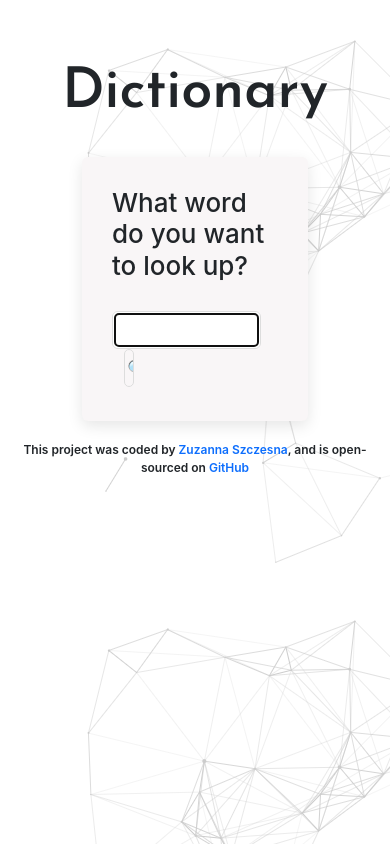
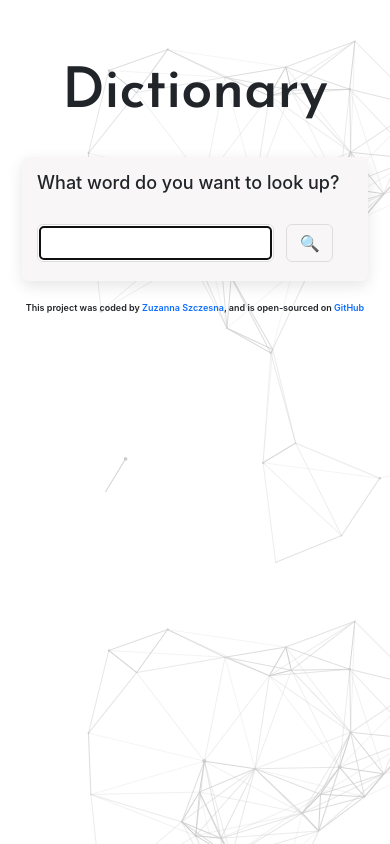
Before and after one commit to zszczesna/dictionary, a React (Create React App) app: page / in a window 390 px wide. Built offline with nearby package versions, Linux system fonts and the light colour scheme.

Commit message:
added titles to links

```diff
--- a/public/index.html
+++ b/public/index.html
@@ -29,6 +29,7 @@
       Learn how to configure a non-root public URL by running `npm run build`.
     -->
     <title>Dictionary App 📚</title>
+    <meta name="description" content="Dictionary App that allows it's user to look up the definition, synonym and example of any word of choice">
   </head>
   <body>
     <noscript>You need to enable JavaScript to run this app.</noscript>
--- a/src/App.css
+++ b/src/App.css
@@ -19,3 +19,9 @@ footer {
 footer a {
   text-decoration: none;
 }
+
+@media (max-width: 576px) {
+  footer {
+    font-size: 9px;
+  }
+}
--- a/src/App.js
+++ b/src/App.js
@@ -8,7 +8,7 @@ function App() {
       <div className="container">
         <Dictionary />
 
-        <footer>This project was coded by <a href="https://www.linkedin.com/in/zszczesna/?locale=en_US" target="_blank">Zuzanna Szczesna</a>, and is open-sourced on <a href="https://github.com/zszczesna/dictionary" target="_blank">GitHub</a></footer>
+        <footer>This project was coded by <a href="https://www.linkedin.com/in/zszczesna/?locale=en_US" target="_blank" title="Zuzanna Szczesna's Linkedin Account" rel="noreferrer">Zuzanna Szczesna</a>, and is open-sourced on <a href="https://github.com/zszczesna/dictionary" target="_blank" title="Link to Dictionary's code" rel="noreferrer">GitHub</a></footer>
       </div>
     </div>
   );
--- a/src/Dictionary.css
+++ b/src/Dictionary.css
@@ -32,5 +32,24 @@
 }
 
 .Dictionary .btn:hover {
-  background: #f7f7f7;
+  background: #fff;
 }
+
+@media (max-width: 576px) {
+  .Dictionary section {
+    padding: 15px;
+    margin: 20px 10px;
+  }
+
+  .Dictionary h2 {
+    font-size: 18px;
+  }
+
+  .Dictionary input {
+    width: 75%;
+  }
+  .Dictionary .btn {
+    width: 15%;
+    margin: 0 12px 4px;
+  }
+}
--- a/src/Photos.js
+++ b/src/Photos.js
@@ -12,7 +12,7 @@ export default function Photos(props){
                         return(
 
                              <div key={index}  className="col-4">
-                                 <a href={image.src.original} target="_blank" rel="noreferrer">
+                                 <a href={image.src.original} target="_blank" rel="noreferrer" title={`Photographer: ${image.photographer}`}>
                         <img src={image.src.landscape} alt={`Photographer: ${image.photographer}`} className="img-fluid" />
                         </a>
                         </div>
```
